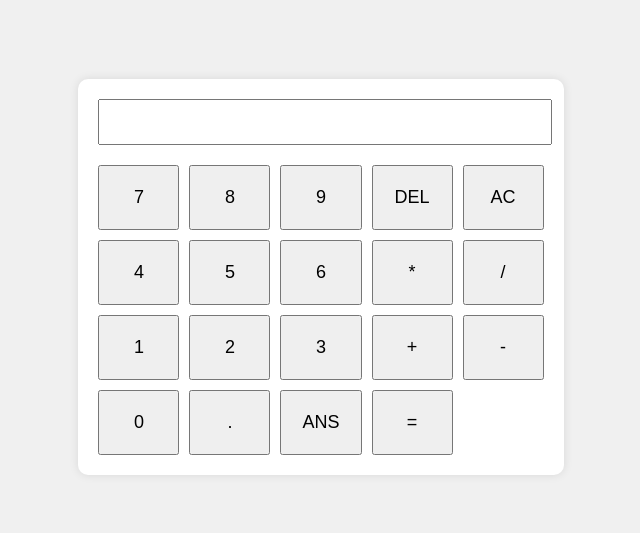
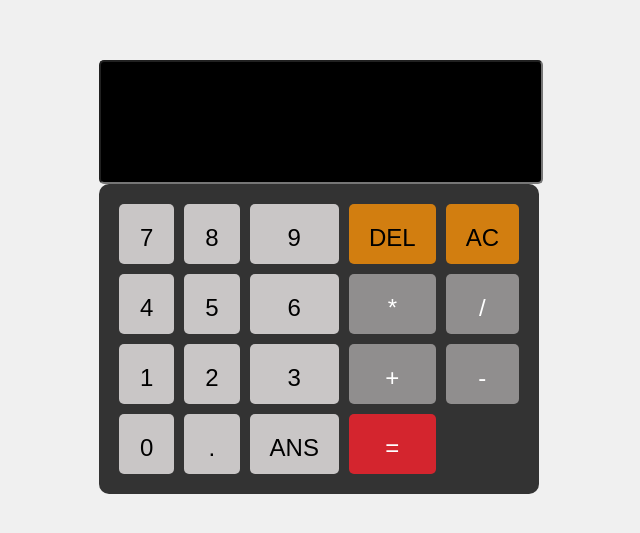
Before and after one commit to PhoenixDwarf/ingpsw242-calculadora, a plain HTML site: page Front/index.html in a window 1280 px wide. Shown: the part 131-664 px from the top of the page, without its empty margins (319-959 px from the left). Drawn offline with Linux system fonts and the light colour scheme.

Commit message:
Ajustes front basados en el diseño mockup

```diff
--- a/Front/css/styles.css
+++ b/Front/css/styles.css
@@ -4,21 +4,25 @@ body {
     align-items: center;
     height: 100vh;
     background-color: #f0f0f0;
+    font-family: 'Open Sans';
 }
 
 #calculadora {
-    background-color: #fff;
+    width: 400px;
+    background-color: #333;
     padding: 20px;
     border-radius: 10px;
-    box-shadow: 0 0 10px rgba(0, 0, 0, 0.1);
 }
 
 #resultado {
-    width: 100%;
-    height: 40px;
-    font-size: 24px;
+    height: 100px;
+    width: 420px;
+    background-color: #000;
+    color: #fff;
+    font-size: 3rem;
     text-align: right;
-    margin-bottom: 20px; /* Agregar margen inferior */
+    padding: 10px;
+    border-radius: 5px;
 }
 
 .botones {
@@ -28,7 +32,27 @@ body {
 }
 
 button {
+    background-color: #c9c6c6;
+    border: none;
+    font-size: 1.5rem;
     padding: 20px;
-    font-size: 18px;
+    border-radius: 5px;
+    width: 100%;   /* Hace que los botones tengan el mismo ancho */
+    height: 60px;
     cursor: pointer;
+    display: inline-block;
 }
+
+.eliminador {
+    background-color: #e9890ce0;
+}
+
+.operador {
+    background-color: #c9c6c69f;
+    color: #fff;
+}
+
+.igual {
+    background-color: #eb242ee0;
+    color: #fff;
+}
--- a/Front/index.html
+++ b/Front/index.html
@@ -8,28 +8,32 @@
     <title>Super Calculadora</title>
 </head>
 <body>
+    <div id="contenedor">
+        <div id="pantalla">
+            <input type="text" id="resultado" readonly>
+        </div>
         <div id="calculadora">
-        <input type="text" id="resultado" readonly>
             <div class="botones">
                 <button onclick="appendToDisplay('7')">7</button>
                 <button onclick="appendToDisplay('8')">8</button>
                 <button onclick="appendToDisplay('9')">9</button>
-            <button onclick="deleteLast()">DEL</button>
-            <button onclick="clearDisplay()">AC</button>
+                <button class="eliminador" onclick="deleteLast()">DEL</button>
+                <button class="eliminador" onclick="clearDisplay()">AC</button>
                 <button onclick="appendToDisplay('4')">4</button>
                 <button onclick="appendToDisplay('5')">5</button>
                 <button onclick="appendToDisplay('6')">6</button>
-            <button onclick="appendToDisplay('*')">*</button>
-            <button onclick="appendToDisplay('/')">/</button>
+                <button class="operador" onclick="appendToDisplay('*')">*</button>
+                <button class="operador" onclick="appendToDisplay('/')">/</button>
                 <button onclick="appendToDisplay('1')">1</button>
                 <button onclick="appendToDisplay('2')">2</button>
                 <button onclick="appendToDisplay('3')">3</button>
-            <button onclick="appendToDisplay('+')">+</button>
-            <button onclick="appendToDisplay('-')">-</button>
+                <button class="operador" onclick="appendToDisplay('+')">+</button>
+                <button class="operador" onclick="appendToDisplay('-')">-</button>
                 <button onclick="appendToDisplay('0')">0</button>
                 <button onclick="appendToDisplay('.')">.</button>
                 <button onclick="useLastResult()">ANS</button>
-            <button onclick="calculate()">=</button>
+                <button class="igual" onclick="calculate()">=</button>
+            </div>
         </div>
     </div>
 </body>
```
Lines whose indentation alone changed are shown as unchanged.
